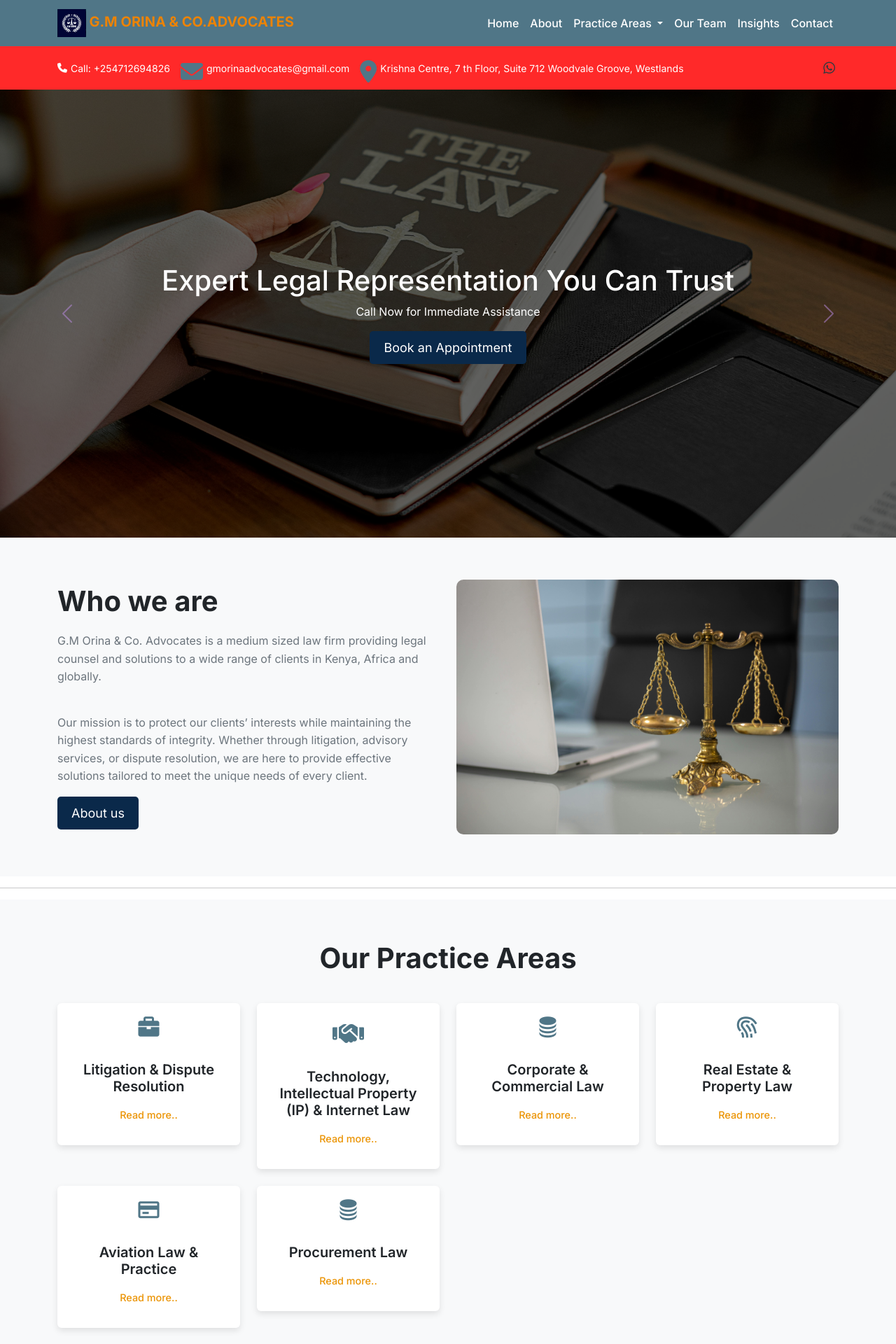
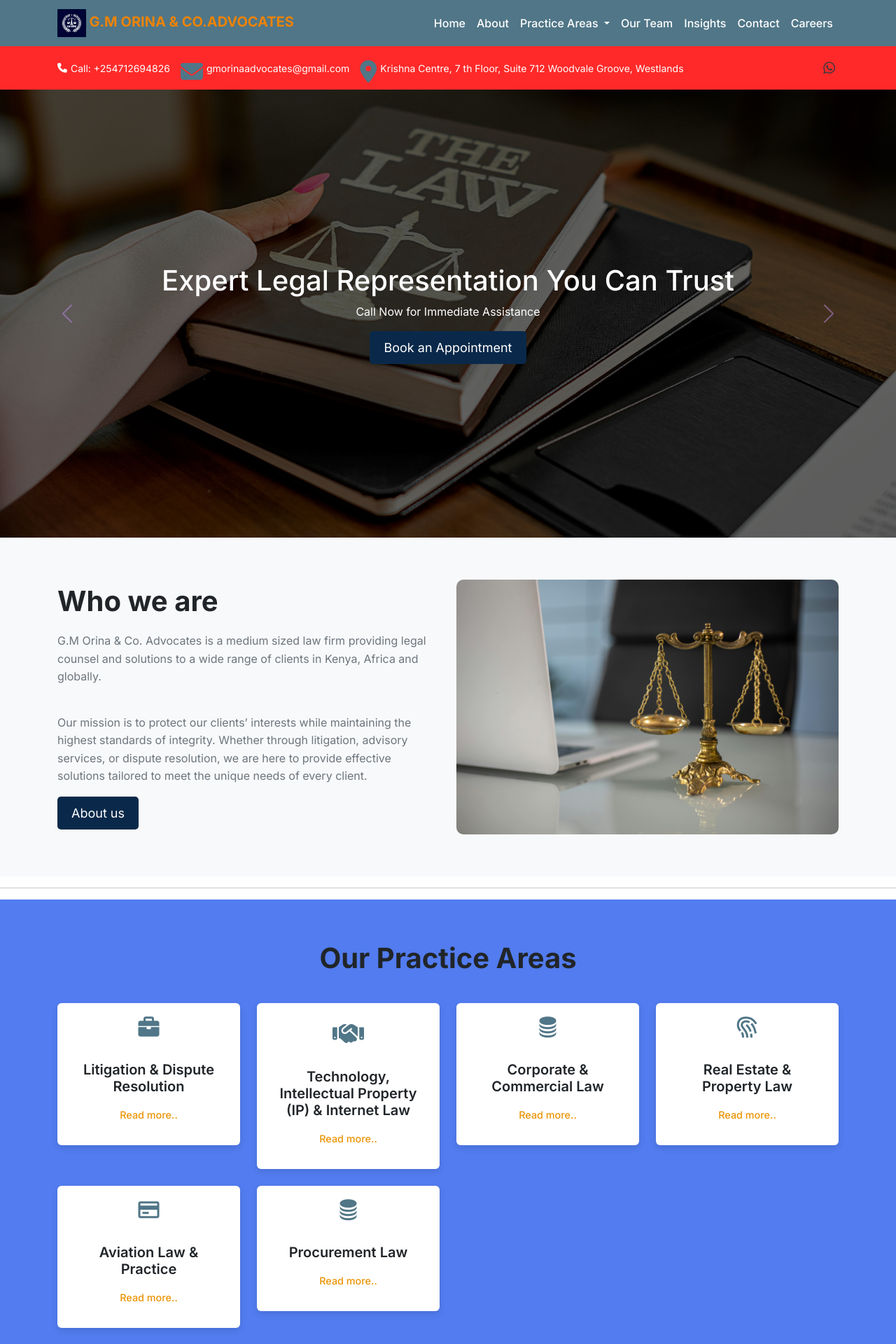
Before and after one commit to KakaDev254/Law-firm-website, a Django app: page / in a window 1280 px wide. Shown: the top 1920 px of the page at 70% size. Run offline with Django 5.2, Linux system fonts and the light colour scheme; data comes from the database, SQL or seed files in the repository; both versions use the stored data as it was after the commit; some libraries are stand-ins or nearby versions; some web fonts are replaced.

Commit message:
added careers page

```diff
--- a/base/admin.py
+++ b/base/admin.py
@@ -1,9 +1,10 @@
 from django.contrib import admin
-from .models import Blog, Comment, PracticeArea,TeamMember
+from .models import Blog, Comment, PracticeArea,TeamMember,Job
 
 admin.site.register(Blog)
 admin.site.register(Comment)
 admin.site.register(TeamMember)
+admin.site.register(Job)
 
 @admin.register(PracticeArea)
 class PracticeAreaAdmin(admin.ModelAdmin):
--- a/base/models.py
+++ b/base/models.py
@@ -39,3 +39,12 @@ class TeamMember(models.Model):
 
     def __str__(self):
         return self.name
+
+class Job(models.Model):
+    title = models.CharField(max_length=255)
+    description = models.TextField()
+    location = models.CharField(max_length=255)
+    posted_on = models.DateField(auto_now_add=True)
+
+    def __str__(self):
+        return self.title
--- a/base/static/base/styles.css
+++ b/base/static/base/styles.css
@@ -103,6 +103,9 @@
     padding: 8px 16px;
   }
 }
+.fade-in-text p {
+  color: white;
+}
 
 /* Text and Image Animations */
 .fade-in-text {
@@ -153,6 +156,7 @@
 
 .custom-btn:hover {
   background-color: #d7dce0;
+  color: #000;
   transform: scale(1.05);
 }
 
@@ -192,7 +196,7 @@
 }
 .part3 {
   padding: 60px 20px;
-  background-color: #f8f9fa;
+  background-color: rgb(82, 124, 239);
 }
 .part3 h1 {
   text-align: center;
--- a/base/urls.py
+++ b/base/urls.py
@@ -11,4 +11,5 @@ urlpatterns = [
      path('team/', views.team_page, name='team'),
 
      path('practice-area/<slug:slug>/', views.practice_area_detail, name='practice_area_detail'),
+     path('careers/', views.careers, name='careers'),
 ]
--- a/base/views.py
+++ b/base/views.py
@@ -1,7 +1,7 @@
 from django.shortcuts import render, get_object_or_404, redirect
 from django.contrib.auth.decorators import login_required
 from django.conf import settings
-from .models import Blog, Comment, PracticeArea, TeamMember
+from .models import Blog, Comment, PracticeArea, TeamMember, Job
 from .forms import CommentForm
 
 
@@ -53,3 +53,7 @@ def practice_area_detail(request, slug):
     practice_area = get_object_or_404(PracticeArea, slug=slug)
     practice_areas = PracticeArea.objects.all()
     return render(request, 'base/practice.html', {'practice_area': practice_area, 'practice_areas': practice_areas,})
+
+def careers(request):
+    jobs = Job.objects.all()
+    return render(request, 'careers.html', {'jobs': jobs})
--- a/templates/navbar.html
+++ b/templates/navbar.html
@@ -86,6 +86,9 @@
             <li class="nav-item">
                 <a class="nav-link" href="{% url 'home' %}#contact">Contact</a>
             </li>
+            <li class="nav-item">
+                <a class="nav-link" href="{% url 'careers' %}">Careers</a>
+            </li>
         </ul>
     </div>
 </div>
```
Also changed, not shown: base/templates/base/careers.html (added, +23 -0 lines), base/migrations/0008_job.py (added), db.sqlite3.
